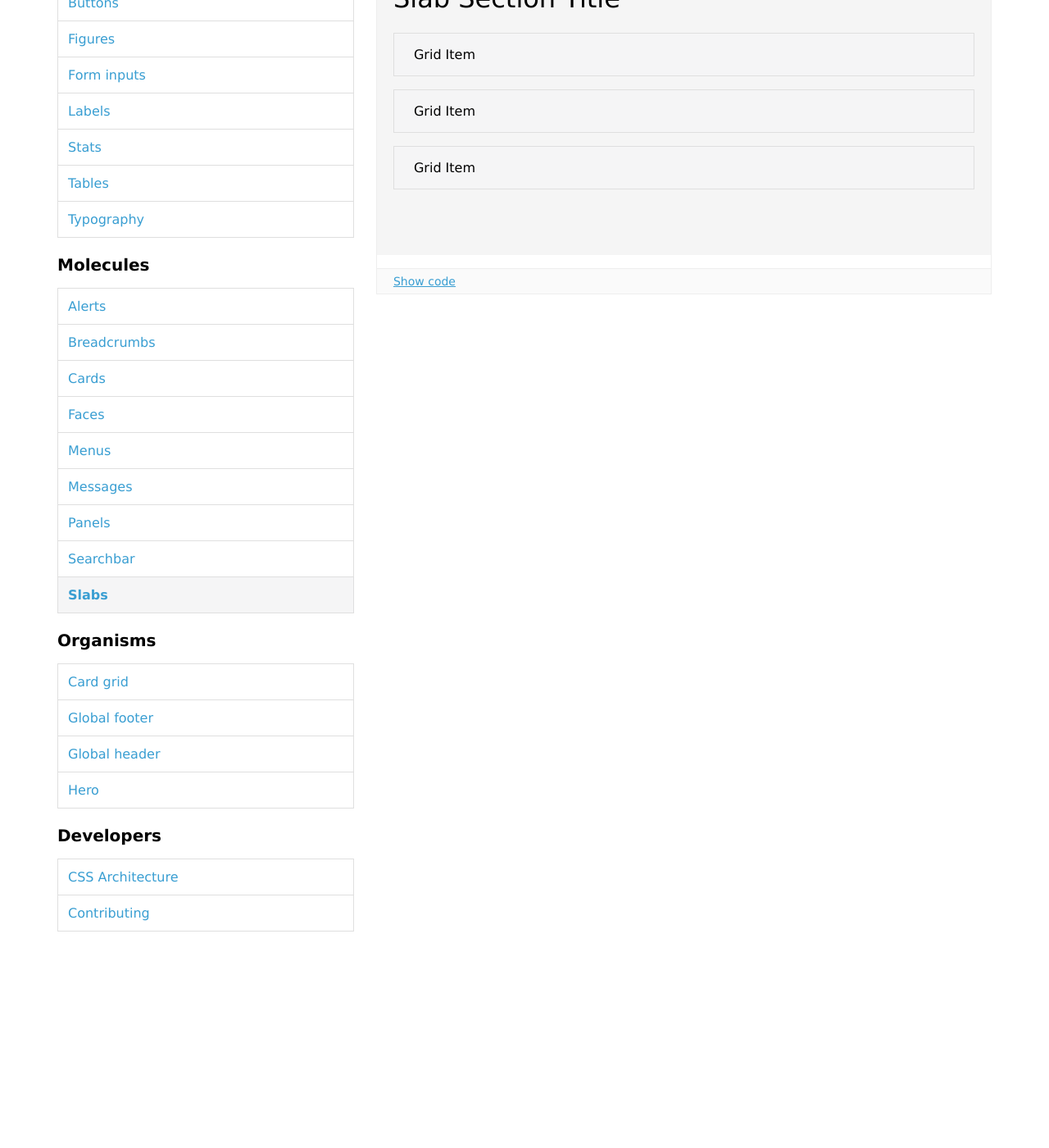
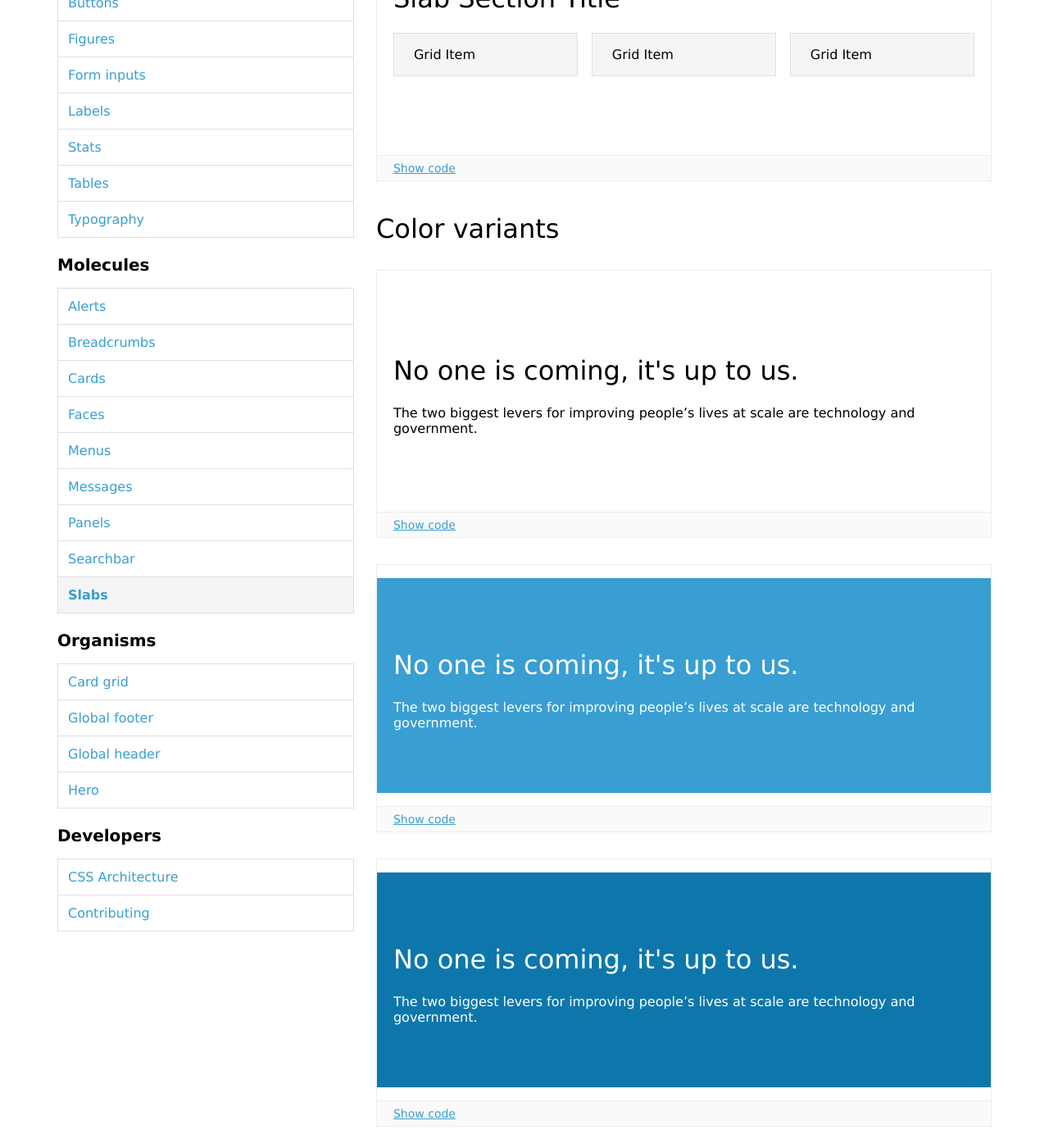
Before and after one commit to codeforamerica/style-guide, a Jekyll site: the page built from _molecules/slabs.md, in a window 1280 px wide and 1400 px high, scrolled down 563 px. Shown: the whole window at 82% size. Built offline with Jekyll 4.4.1, drawn with Linux system fonts in a browser that asks for light colours; nearby versions of some CDN libraries; before the commit the page ends 1799 px from its top, so only the background shows below that; some of the changed text lies outside the part shown.

Commit message:
Add examples of existing slab variants to style guide

```diff
--- a/_molecules/slabs.md
+++ b/_molecules/slabs.md
@@ -8,18 +8,62 @@
 Common uses of slab sections would to be include a header and custom layout of elements using the grid box layout. Custom background colors or images can also be applied to slab sections as they are full-bleed by default.
 
 <div class="preview">
-  <section class="slab slab-example">
+  <section class="slab">
     <h2>Slab Section Title</h2>
     <div class="grid-box">
-      <div class="grid-item width-one-third">
+      <div class="grid-item col-4">
         <aside>Grid Item</aside>
       </div>
-      <div class="grid-item width-one-third">
+      <div class="grid-item col-4">
         <aside>Grid Item</aside>
       </div>
-      <div class="grid-item width-one-third">
+      <div class="grid-item col-4">
         <aside>Grid Item</aside>
       </div>
     </div>
   </section>
 </div>
+
+## Color variants
+
+<section class="preview">
+  <div class="slab slab--white">
+    <p class="h2">No one is coming, it's up to us.</p>
+    <p>The two biggest levers for improving people’s lives at scale are technology and government.</p>
+  </div>
+</section>
+
+<section class="preview">
+  <div class="slab slab--blue">
+    <p class="h2">No one is coming, it's up to us.</p>
+    <p>The two biggest levers for improving people’s lives at scale are technology and government.</p>
+  </div>
+</section>
+
+<section class="preview">
+  <div class="slab slab--dark-blue">
+    <p class="h2">No one is coming, it's up to us.</p>
+    <p>The two biggest levers for improving people’s lives at scale are technology and government.</p>
+  </div>
+</section>
+
+<section class="preview">
+  <div class="slab slab--darkest-blue">
+    <p class="h2">No one is coming, it's up to us.</p>
+    <p>The two biggest levers for improving people’s lives at scale are technology and government.</p>
+  </div>
+</section>
+
+<section class="preview">
+  <div class="slab slab--gray">
+    <p class="h2">No one is coming, it's up to us.</p>
+    <p>The two biggest levers for improving people’s lives at scale are technology and government.</p>
+  </div>
+</section>
+
+<section class="preview">
+  <div class="slab slab--red">
+    <p class="h2">No one is coming, it's up to us.</p>
+    <p>The two biggest levers for improving people’s lives at scale are technology and government.</p>
+  </div>
+</section>
```
